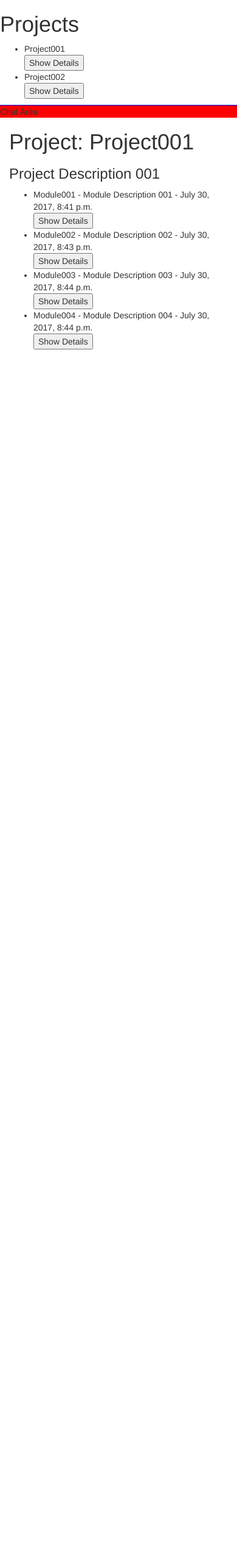
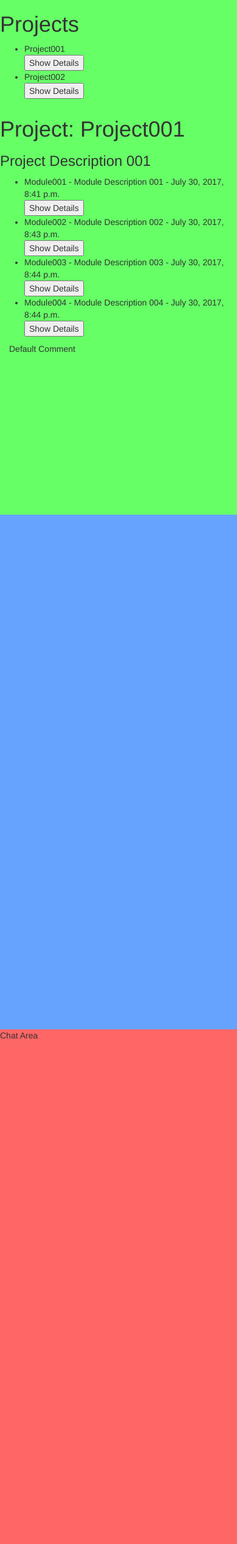
Before and after one commit to Nikhil-Wagh/Intranet, a Django app: template feed/templates/feed/index.html in a window 390 px wide. Shown: that part at 61% size. Before the commit the page ends 844 px from the top of that part, so only its background shows below. Run offline with Django 3.2, Linux system fonts and the light colour scheme; the template is opened without the code that fills it: values named after a table or form of the project are taken from there, others are empty; data comes from the database, SQL or seed files in the repository; the page is wider than the window, and the part outside it is not shown; some libraries are stand-ins or nearby versions.

Commit message:
index.html updated and commits.html added.

```diff
--- a/feed/templates/feed/detail.html
+++ b/feed/templates/feed/detail.html
@@ -1,21 +1,26 @@
-<!DOCTYPE html>
-<html lang="en">
-<head>
-    <meta charset="UTF-8">
-    <title>Description</title>
-</head>
-<body>
+<script>
+    alert("Project id :"+ {{project.id}});
+    function update_commits_section( project_id, module_id){
+
+         $.ajax({
+            url : '/feed/' + project_id + '/' + module_id +'/'
+            success: function(data){
+                $('#commits_section').html(data);
+            }
+        });
+    }
+</script>
+
 <h1>Project:  {{ project.name }}</h1>
 <h3>{{project.description}}</h3>
 {% if project.module_set.all %}
     <ul>
         {% for module in project.module_set.all %}
             <li>{{module.name}} - {{module.description}} - {{module.publish}}</li>
-                <button onclick="update_commits_section({{module.id}})">Show Details</button>
+            <button onclick="update_commits_section({{project.id}},{{module.id}})">Show Details</button>
         {% endfor %}
     </ul>
 {% else %}
     <h5>No Modules found. Please add some modules to this Project</h5>
 {% endif %}
-</body>
-</html>
+<div class="container" id="commits_section">Default Comment</div>
--- a/feed/templates/feed/index.html
+++ b/feed/templates/feed/index.html
@@ -10,10 +10,10 @@
 </head>
 <body onload="update_module_section(1)">
 <script>
-    function update_module_section(pk){
+    function update_module_section(project_id){
       //  alert(pk);
         $.ajax({
-            url: '/feed/'+pk,
+            url: '/feed/'+project_id,
             success : function(data){
                 $('#module_section').html(data);
             }
@@ -21,7 +21,9 @@
     }
 </script>
 <div class="row">
-    <div class="col-sm-3">
+    <div class="col-sm-3" style="background-color:#66ff66;height:100vh;">
+        <div class="row">
+            <div class="col-sm-12">
                 <h1>Projects</h1>
                 {% if all_projects %}
                     <ul>
@@ -34,9 +36,21 @@
                 <h3>Please add some projects to display</h3>
                 {% endif %}
             </div>
-    <div class="col-sm-7" style="background-color:blue"></div>
-    <div class="col-sm-2" style="background-color:red">Chat Area</div>
         </div>
-<div class="col-sm-3" id = "module_section" ></div>
+       <div class="row">
+            <div class="col-sm-12" id = "module_section" ></div>
+       </div>
+    </div>
+    <div class="col-sm-7" style="background-color:#66a3ff;height:100vh;"></div>
+    <div class="col-sm-2" style="background-color:#ff6666;height:100vh;">Chat Area</div>
+</div>
+
 </body>
 </html>
+
+
+
+
+<!--Comments-->
+<!-- if a project is selected and the user refreshes the page the default selected project appears
+ that should not happen project selected earlier should stay selected.-->
--- a/feed/urls.py
+++ b/feed/urls.py
@@ -11,4 +11,7 @@ urlpatterns = [
     # /feed/34<project_id>
     url(r'^(?P<project_id>[0-9]+)/$', views.detail, name='detail'),
 
+    # /feed/<project_id>/<module_id>
+    url(r'^([0-9]+)/(?P<module_id>[0-9]+)/$', views.commit_detail, name = 'commit_detail')
+
 ]
--- a/feed/views.py
+++ b/feed/views.py
@@ -3,7 +3,7 @@ from __future__ import unicode_literals
 
 from django.shortcuts import render, get_object_or_404
 
-from .models import Project
+from .models import Project, Module
 
 # from django.template import loader
 
@@ -15,28 +15,13 @@ def index(request):
     all_projects = Project.objects.all()
     context = {'all_projects': all_projects}
     return render(request, 'feed/index.html', context)
-    # template = loader.get_template('feed/index.html')
-    # return HttpResponse(template.render(context, request))
-
-
-    # html = ' '
-    # for project in all_projects:
-    #     url = '/feed/' + str(project.id) + '/'
-    #     html += '<a href="' + url + '">' + project.name + '</a><br>'
-    # return HttpResponse(html)
 
 
 def detail(request, project_id):
-    # try:
-    #     project = Project.objects.get(pk = project_id)
-    # except Project.DoesNotExist:
-    #     raise Http404("Project does not exist.")
     project = get_object_or_404(Project, pk=project_id)
     return render(request, 'feed/detail.html', {'project': project})
 
-    # class feed_sitemap(Sitemap):
-    #     changefreq = "daily"
-    #     priority = 1.0
-    #     lastmod = datetime.datetime.now()
-    #     def items(self):
-    #         return Project.objects.all()
+
+def commit_detail(request, module_id):
+    module = get_object_or_404(Module, pk=module_id)
+    return render(request, 'feed/commit_detail.html', {'module': module})
```
Also changed, not shown: feed/templates/feed/commit_detail.html (added, +17 -0 lines), feed/templates/feed/comment_detail.html (added). Lines whose indentation alone changed are shown as unchanged.
